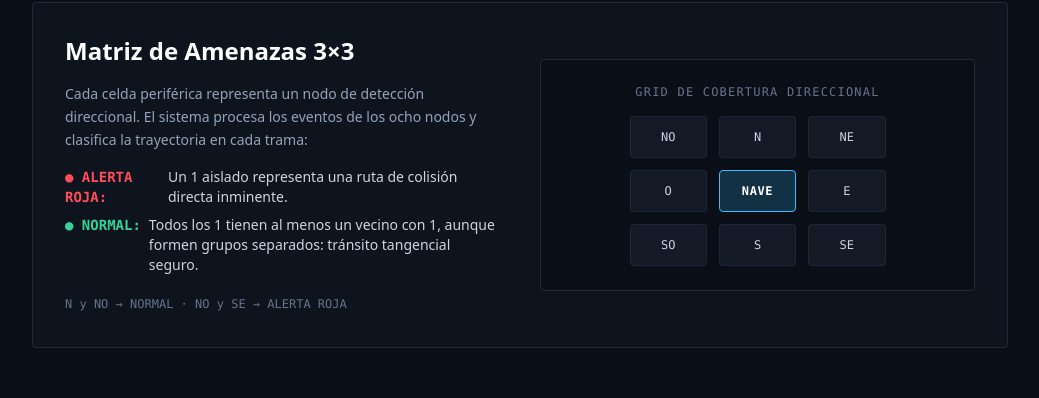
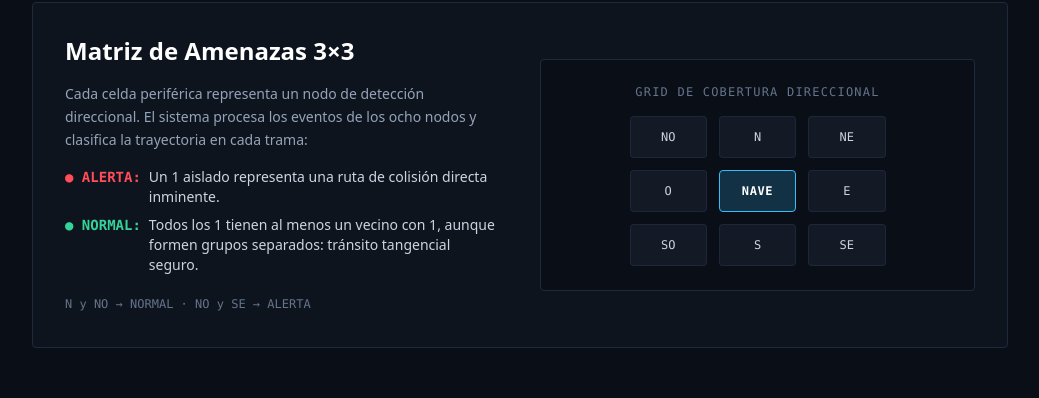
Before and after one commit to Aristides-19/aegis-star, a FastAPI app: page / in a window 1280 px wide. Shown: the part 528-926 px from the top of the page, without its empty margins (120-1159 px from the left). Run offline with FastAPI, Linux system fonts and the light colour scheme; some libraries are stand-ins or nearby versions.

Commit message:
style(web): shorten ALERTA ROJA to ALERTA
Red stays as the colour, the word no longer repeats it.

Co-authored-by: Marie Graffe <m.graffe@correo.unimet.edu.ve>

```diff
--- a/web/templates/index.html
+++ b/web/templates/index.html
@@ -98,7 +98,7 @@
         </p>
         <ul class="space-y-2 text-sm">
           <li class="flex items-start gap-2">
-            <span class="text-alertRed font-bold font-mono"><span class="whitespace-nowrap">● ALERTA</span> ROJA:</span>
+            <span class="text-alertRed font-bold font-mono whitespace-nowrap">● ALERTA:</span>
             <span class="text-slate-300">Un 1 aislado representa una ruta de colisión directa inminente.</span>
           </li>
           <li class="flex items-start gap-2">
@@ -107,7 +107,7 @@
           </li>
         </ul>
         <p class="text-xs text-slate-500 font-mono leading-relaxed pt-1">
-          N y NO → NORMAL · NO y SE → ALERTA ROJA
+          N y NO → NORMAL · NO y SE → ALERTA
         </p>
       </div>
 
```
